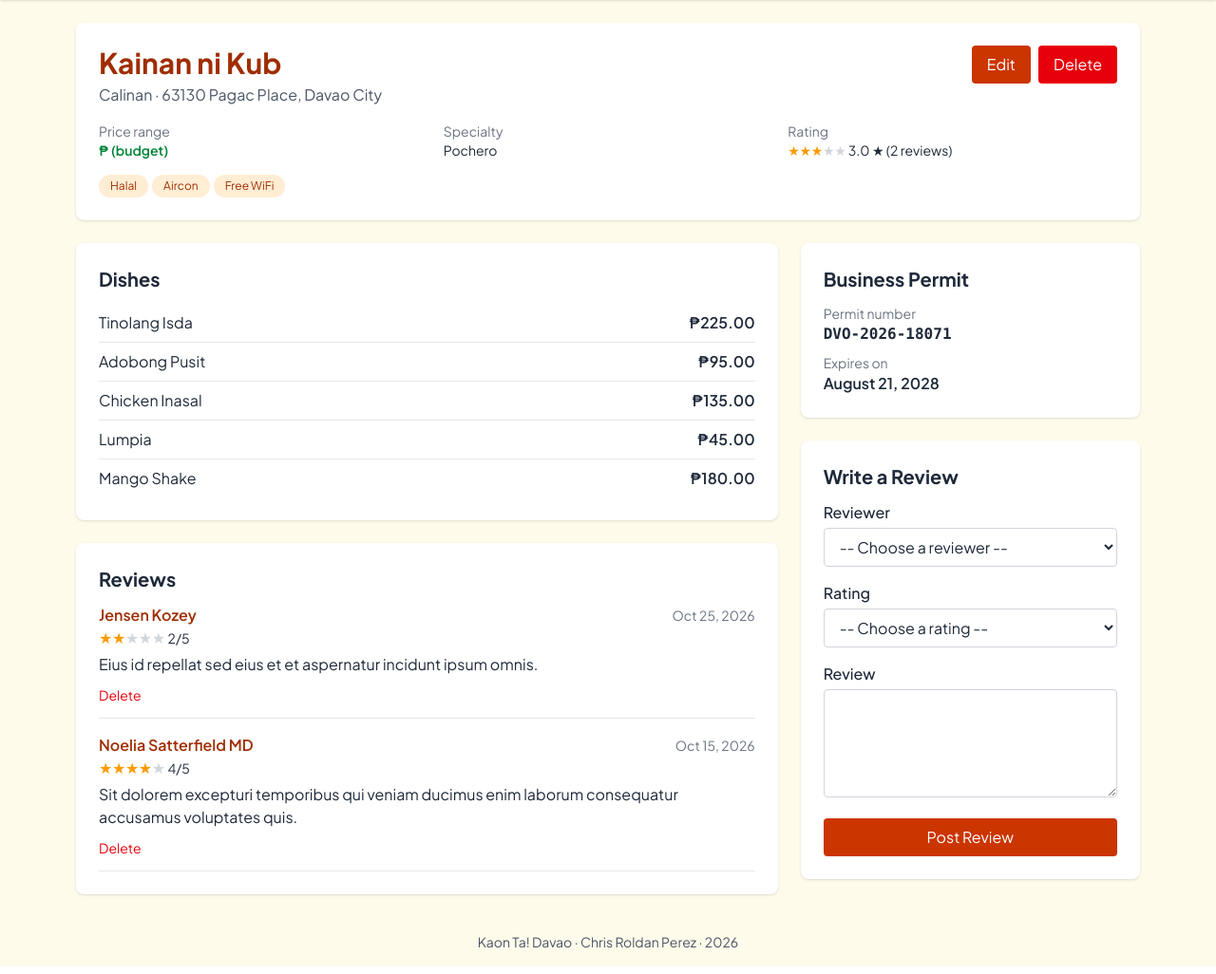
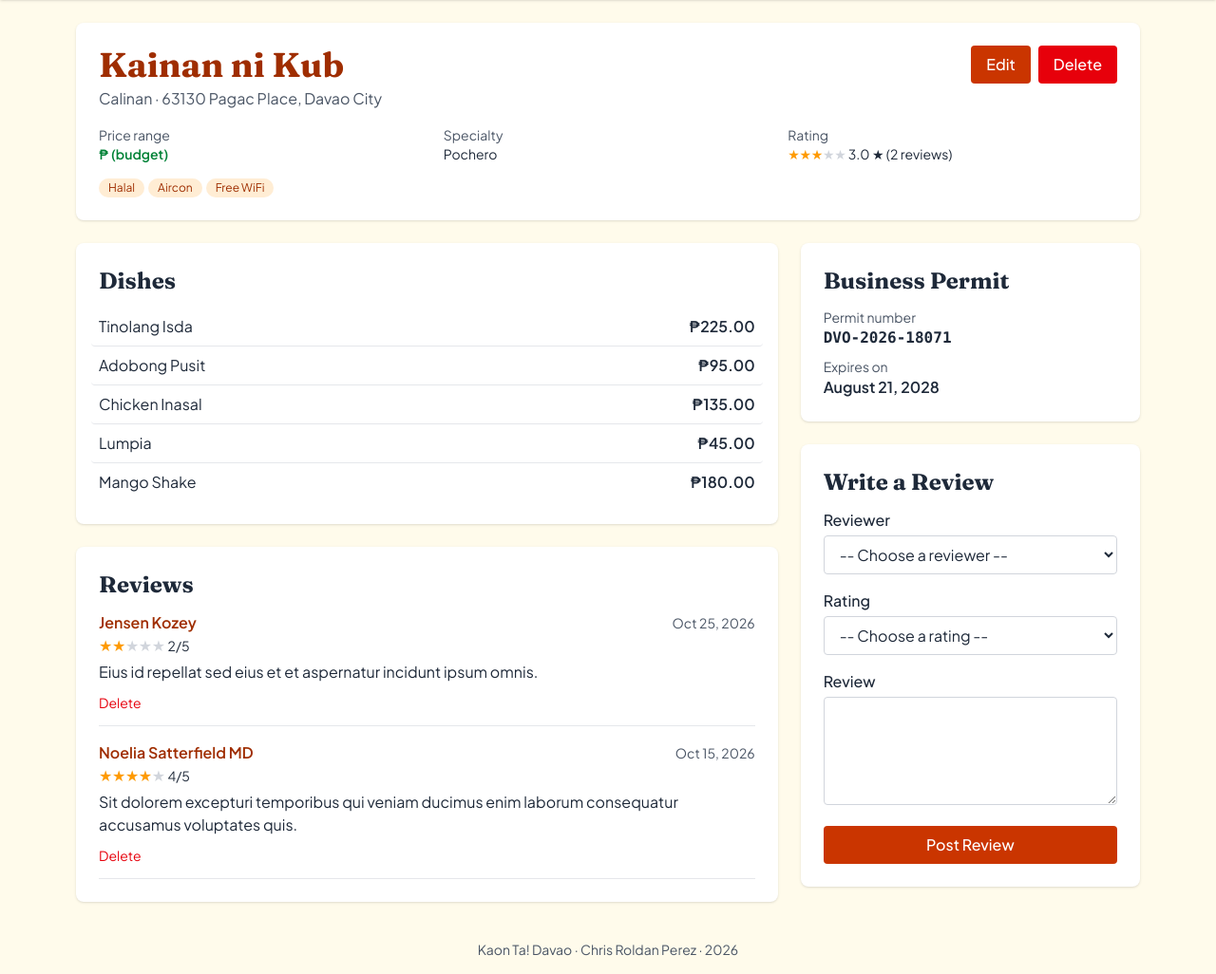
Before and after one commit to krispypcl/PrefinalProject-Perez-KaonTaDavao, a Laravel app: a page that uses resources/views/eateries/show.blade.php in a window 1280 px wide. Shown: the part 66-1092 px from the top of the page at 95% size. Run offline with Laravel 12, Linux system fonts and the light colour scheme; data comes from the database, SQL or seed files in the repository; style sheets or scripts are compiled from the project's sources.

Commit message:
Use shared Tailwind classes in all views and add hover animations

```diff
--- a/resources/views/components/rating.blade.php
+++ b/resources/views/components/rating.blade.php
@@ -4,10 +4,10 @@
 @props(['value' => 0, 'count' => null])
 
 @if ($count !== null && $count == 0)
-    <span class="text-gray-500">No reviews yet</span>
+    <span class="muted">No reviews yet</span>
 @else
     {{-- gold star while $i is within the rounded rating, gray for the rest --}}
-    <span class="tracking-tight">@for ($i = 1; $i <= 5; $i++)<span class="{{ $i <= round($value) ? 'text-amber-500' : 'text-gray-300' }}">★</span>@endfor</span>
+    <span class="tracking-tight">@for ($i = 1; $i <= 5; $i++)<span class="{{ $i <= round($value) ? 'text-amber-500' : 'text-gray-300 dark:text-stone-600' }}">★</span>@endfor</span>
 
     @if ($count !== null)
         <span>{{ number_format($value, 1) }} ★ ({{ $count }} {{ Str::plural('review', $count) }})</span>
--- a/resources/views/eateries/show.blade.php
+++ b/resources/views/eateries/show.blade.php
@@ -2,45 +2,45 @@
 
 @section('content')
     {{-- ===== Eatery details ===== --}}
-    <div class="bg-white rounded-lg shadow p-6 mb-6">
-        <div class="flex flex-col md:flex-row md:items-start md:justify-between gap-4">
+    <div class="card mb-6 p-6">
+        <div class="flex flex-col gap-4 md:flex-row md:items-start md:justify-between">
             <div>
-                <h1 class="text-3xl font-bold text-orange-800">
+                <h1 class="font-display text-4xl font-bold text-orange-800 dark:text-orange-300">
                     {{ $eatery->name }}
                     @if (! $eatery->is_open)
-                        <span class="ml-2 align-middle rounded bg-gray-700 px-2 py-0.5 text-sm font-semibold text-white">Closed</span>
+                        <span class="badge-closed ml-2 align-middle font-sans text-sm">Closed</span>
                     @endif
                 </h1>
 
-                <p class="text-gray-600 mt-1">
+                <p class="muted mt-1">
                     <a href="{{ route('districts.show', $eatery->district) }}" class="hover:underline">{{ $eatery->district->name }}</a>
                     &middot; {{ $eatery->address }}
                 </p>
             </div>
 
             {{-- Edit link + Delete form (delete must be a form with @csrf, never a GET link) --}}
-            <div class="flex gap-2 shrink-0">
-                <a href="{{ route('eateries.edit', $eatery) }}" class="rounded bg-orange-700 px-4 py-2 text-white hover:bg-orange-800">Edit</a>
+            <div class="flex shrink-0 gap-2">
+                <a href="{{ route('eateries.edit', $eatery) }}" class="btn btn-primary">Edit</a>
 
                 <form method="POST" action="{{ route('eateries.destroy', $eatery) }}" onsubmit="return confirm('Delete this eatery?')">
                     @csrf
                     @method('DELETE')
-                    <button type="submit" class="rounded bg-red-600 px-4 py-2 text-white hover:bg-red-700">Delete</button>
+                    <button type="submit" class="btn btn-danger">Delete</button>
                 </form>
             </div>
         </div>
 
-        <dl class="mt-4 grid grid-cols-1 sm:grid-cols-3 gap-4 text-sm">
+        <dl class="mt-4 grid grid-cols-1 gap-4 text-sm sm:grid-cols-3">
             <div>
-                <dt class="text-gray-500">Price range</dt>
-                <dd class="font-semibold text-green-700">{{ ['budget' => '₱', 'mid' => '₱₱', 'splurge' => '₱₱₱'][$eatery->price_range] }} ({{ $eatery->price_range }})</dd>
+                <dt class="muted">Price range</dt>
+                <dd class="font-semibold text-green-700 dark:text-green-400">{{ ['budget' => '₱', 'mid' => '₱₱', 'splurge' => '₱₱₱'][$eatery->price_range] }} ({{ $eatery->price_range }})</dd>
             </div>
             <div>
-                <dt class="text-gray-500">Specialty</dt>
+                <dt class="muted">Specialty</dt>
                 <dd>{{ $eatery->specialty ?? 'None' }}</dd>
             </div>
             <div>
-                <dt class="text-gray-500">Rating</dt>
+                <dt class="muted">Rating</dt>
                 <dd>
                     {{-- the reviews are already loaded for the list below,
                          so the average and count come from that collection (no extra query) --}}
@@ -52,49 +52,44 @@
         {{-- feature badges --}}
         <div class="mt-4 flex flex-wrap gap-1">
             @foreach ($eatery->features as $feature)
-                <a href="{{ route('eateries.index', ['feature' => $feature->name]) }}"
-                   class="rounded-full bg-orange-100 px-3 py-1 text-xs text-orange-800 hover:bg-orange-200">
-                    {{ $feature->name }}
-                </a>
+                <a href="{{ route('eateries.index', ['feature' => $feature->name]) }}" class="badge">{{ $feature->name }}</a>
             @endforeach
         </div>
     </div>
 
-    <div class="grid grid-cols-1 lg:grid-cols-3 gap-6">
-        <div class="lg:col-span-2 flex flex-col gap-6">
+    <div class="grid grid-cols-1 gap-6 lg:grid-cols-3">
+        <div class="flex flex-col gap-6 lg:col-span-2">
             {{-- ===== Dishes ===== --}}
-            <section class="bg-white rounded-lg shadow p-6">
-                <h2 class="text-xl font-bold mb-3">Dishes</h2>
+            <section class="card p-6">
+                <h2 class="font-display mb-3 text-2xl font-bold">Dishes</h2>
 
-                <ul class="divide-y divide-gray-200">
+                <ul class="divide-y divide-gray-200 dark:divide-stone-700">
                     @forelse ($eatery->dishes as $dish)
-                        <li class="flex justify-between py-2">
+                        <li class="-mx-2 flex justify-between rounded px-2 py-2 transition-colors hover:bg-amber-50 dark:hover:bg-stone-700/50">
                             <span>
                                 {{ $dish->name }}
                                 @if ($dish->is_bestseller)
-                                    <span class="ml-1 rounded bg-amber-200 px-2 py-0.5 text-xs font-semibold text-amber-900">Bestseller</span>
+                                    <span class="ml-1 rounded bg-amber-200 px-2 py-0.5 text-xs font-semibold text-amber-900 dark:bg-amber-900 dark:text-amber-100">Bestseller</span>
                                 @endif
                             </span>
                             <span class="font-semibold">₱{{ number_format($dish->price, 2) }}</span>
                         </li>
                     @empty
-                        <li class="py-2 text-gray-500">No dishes listed yet.</li>
+                        <li class="muted py-2">No dishes listed yet.</li>
                     @endforelse
                 </ul>
             </section>
 
             {{-- ===== Reviews (newest first, loaded in the controller) ===== --}}
-            <section class="bg-white rounded-lg shadow p-6">
-                <h2 class="text-xl font-bold mb-3">Reviews</h2>
+            <section class="card p-6">
+                <h2 class="font-display mb-3 text-2xl font-bold">Reviews</h2>
 
                 <div class="flex flex-col gap-4">
                     @forelse ($eatery->reviews as $review)
-                        <div class="border-b border-gray-200 pb-3">
+                        <div class="border-b border-gray-200 pb-3 dark:border-stone-700">
                             <div class="flex flex-wrap items-center justify-between gap-2">
-                                <a href="{{ route('reviewers.show', $review->user) }}" class="font-semibold text-orange-800 hover:underline">
-                                    {{ $review->user->name }}
-                                </a>
-                                <span class="text-sm text-gray-500">{{ $review->created_at->format('M d, Y') }}</span>
+                                <a href="{{ route('reviewers.show', $review->user) }}" class="link font-semibold">{{ $review->user->name }}</a>
+                                <span class="muted text-sm">{{ $review->created_at->format('M d, Y') }}</span>
                             </div>
                             <x-rating :value="$review->rating" /> <span class="text-sm">{{ $review->rating }}/5</span>
                             <p class="mt-1">{{ $review->body }}</p>
@@ -103,11 +98,11 @@
                             <form method="POST" action="{{ route('reviews.destroy', $review) }}" class="mt-2" onsubmit="return confirm('Delete this review?')">
                                 @csrf
                                 @method('DELETE')
-                                <button type="submit" class="text-sm text-red-600 hover:underline">Delete</button>
+                                <button type="submit" class="cursor-pointer text-sm text-red-600 hover:underline dark:text-red-400">Delete</button>
                             </form>
                         </div>
                     @empty
-                        <p class="text-gray-500">No reviews yet.</p>
+                        <p class="muted">No reviews yet.</p>
                     @endforelse
                 </div>
             </section>
@@ -115,28 +110,28 @@
 
         <aside class="flex flex-col gap-6">
             {{-- ===== Permit box (hasOne) ===== --}}
-            <section class="bg-white rounded-lg shadow p-6">
-                <h2 class="text-xl font-bold mb-3">Business Permit</h2>
+            <section class="card p-6">
+                <h2 class="font-display mb-3 text-2xl font-bold">Business Permit</h2>
 
                 @if ($eatery->permit)
-                    <p class="text-sm text-gray-500">Permit number</p>
+                    <p class="muted text-sm">Permit number</p>
                     <p class="font-mono font-semibold">{{ $eatery->permit->permit_no }}</p>
 
-                    <p class="text-sm text-gray-500 mt-2">Expires on</p>
+                    <p class="muted mt-2 text-sm">Expires on</p>
                     <p class="font-semibold">{{ $eatery->permit->expires_on->format('F d, Y') }}</p>
 
                     {{-- expires_on is cast to a date, so we can compare it with today() --}}
                     @if ($eatery->permit->expires_on->lt(today()))
-                        <p class="mt-2 font-bold text-red-600">Permit expired</p>
+                        <p class="mt-2 font-bold text-red-600 dark:text-red-400">Permit expired</p>
                     @endif
                 @else
-                    <p class="text-gray-500">No permit on file.</p>
+                    <p class="muted">No permit on file.</p>
                 @endif
             </section>
 
             {{-- ===== Review form (only for open eateries) ===== --}}
-            <section class="bg-white rounded-lg shadow p-6">
-                <h2 class="text-xl font-bold mb-3">Write a Review</h2>
+            <section class="card p-6">
+                <h2 class="font-display mb-3 text-2xl font-bold">Write a Review</h2>
 
                 @if ($eatery->is_open)
                     @include('partials.errors')
@@ -146,45 +141,45 @@
 
                         {{-- Reviewer (there is no login, so we pick a seeded user) --}}
                         <div>
-                            <label for="user_id" class="block font-medium mb-1">Reviewer</label>
-                            <select id="user_id" name="user_id" class="w-full rounded border border-gray-300 px-3 py-2">
+                            <label for="user_id" class="form-label">Reviewer</label>
+                            <select id="user_id" name="user_id" class="form-input">
                                 <option value="">-- Choose a reviewer --</option>
                                 @foreach ($users as $user)
                                     <option value="{{ $user->id }}" @selected(old('user_id') == $user->id)>{{ $user->name }}</option>
                                 @endforeach
                             </select>
                             @error('user_id')
-                                <p class="text-sm text-red-600 mt-1">{{ $message }}</p>
+                                <p class="field-error">{{ $message }}</p>
                             @enderror
                         </div>
 
                         {{-- Rating --}}
                         <div>
-                            <label for="rating" class="block font-medium mb-1">Rating</label>
-                            <select id="rating" name="rating" class="w-full rounded border border-gray-300 px-3 py-2">
+                            <label for="rating" class="form-label">Rating</label>
+                            <select id="rating" name="rating" class="form-input">
                                 <option value="">-- Choose a rating --</option>
                                 @for ($i = 5; $i >= 1; $i--)
                                     <option value="{{ $i }}" @selected(old('rating') == $i)>{{ $i }} {{ Str::plural('star', $i) }}</option>
                                 @endfor
                             </select>
                             @error('rating')
-                                <p class="text-sm text-red-600 mt-1">{{ $message }}</p>
+                                <p class="field-error">{{ $message }}</p>
                             @enderror
                         </div>
 
                         {{-- Body --}}
                         <div>
-                            <label for="body" class="block font-medium mb-1">Review</label>
-                            <textarea id="body" name="body" rows="4" class="w-full rounded border border-gray-300 px-3 py-2">{{ old('body') }}</textarea>
+                            <label for="body" class="form-label">Review</label>
+                            <textarea id="body" name="body" rows="4" class="form-input">{{ old('body') }}</textarea>
                             @error('body')
-                                <p class="text-sm text-red-600 mt-1">{{ $message }}</p>
+                                <p class="field-error">{{ $message }}</p>
                             @enderror
                         </div>
 
-                        <button type="submit" class="rounded bg-orange-700 px-4 py-2 text-white hover:bg-orange-800">Post Review</button>
+                        <button type="submit" class="btn btn-primary">Post Review</button>
                     </form>
                 @else
-                    <p class="text-gray-600">This eatery is closed. Reviews are paused.</p>
+                    <p class="muted">This eatery is closed. Reviews are paused.</p>
                 @endif
             </section>
         </aside>
```
Also changed, not shown: resources/views/components/eatery-card.blade.php (+6 -9 lines), resources/views/districts/index.blade.php (+5 -5 lines), resources/views/districts/show.blade.php (+5 -5 lines), resources/views/eateries/_form.blade.php (+31 -38 lines), resources/views/eateries/create.blade.php (+4 -4 lines), resources/views/eateries/edit.blade.php (+4 -4 lines), resources/views/eateries/index.blade.php (+9 -10 lines), resources/views/home.blade.php (+15 -15 lines), resources/views/reviewers/show.blade.php (+6 -8 lines).
